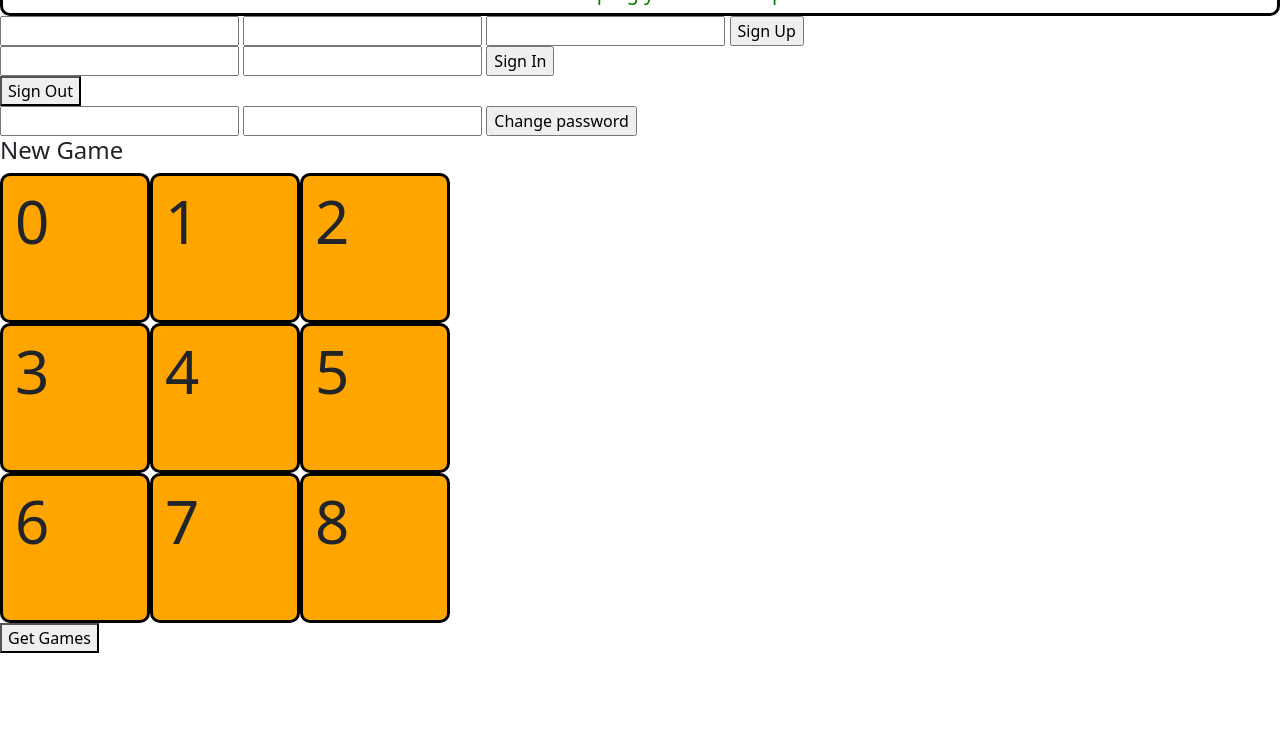
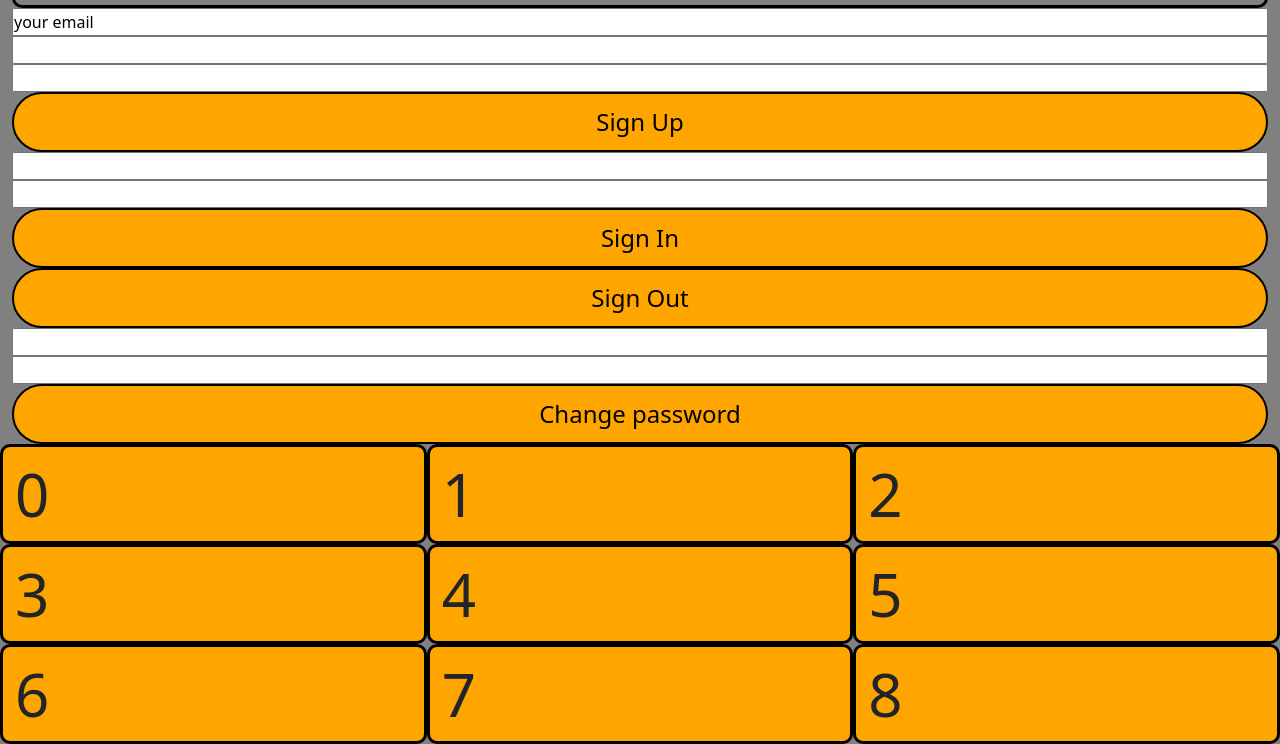
Before and after one commit to mindmarine/tictactoe-isabella, a website built with webpack: page index.html in a window 1280 px wide. Shown: the part 78-822 px from the top of the page. Before the commit the page ends 800 px from the top, so only its background shows below. Built offline with nearby package versions, Linux system fonts and the light colour scheme.

Commit message:
Working on the UX aka the uggly and the bad

```diff
--- a/app/auth/events.js
+++ b/app/auth/events.js
@@ -150,7 +150,7 @@ const checkIfWeHaveAWinner = function (gameProgress) {
 
   // check first diagonal
   for (let d = 0; d < 3; d++) {
-    checkArray[d - 1] = gameProgress[(d - 1) * 3 + d]
+    checkArray[d] = gameProgress[d === 0 ? 0 : Math.pow(2, d + 1)]
   }
   if (Math.abs(sumArray(checkArray)) === 3) {
     storeGameUpdate()
--- a/app/auth/ui.js
+++ b/app/auth/ui.js
@@ -59,7 +59,7 @@ const onChangePasswordFailure = function () {
 // game related code
 const onCreateGameSuccess = function (response) {
   $('#status').text('A new game was started')
-  $('.square').html('')
+  $('.square').text('')
   // console.log(response)
   // console.log(response.game._id)
   store.gameId = response.game._id
--- a/app/styles/index.scss
+++ b/app/styles/index.scss
@@ -1,4 +1,33 @@
 @import '~bootstrap/scss/bootstrap';
+
+* {
+    margin: 0;
+    padding: 0;
+}
+
+body {
+  overflow: hidden;
+}
+
+.container {
+  flex: display;
+  flex-direction: column;
+  background-color: grey;
+  min-height: 100%;
+  min-width: 100%;
+  // max-width: calc(max(vh,hh));
+}
+
+.top {
+  flex: 1;
+}
+
+// body {
+//   display: flex;
+//   flex-direction: column;
+//   align-items: center;
+//   max-width: 100vh;
+// }
 
 .dashboard {
   border: solid black;
@@ -7,30 +36,86 @@
   text-align: center;
 }
 
+nav {
+  display: flex;
+  flex-direction: row;
+  // flex-wrap: wrap;
+  align-content: center;
+  align-self: flex-end;
+}
+
+#sign-up {
+  display: flex;
+  flex-direction: column;
+  // border-radius: 10px;
+  min-width: calc(100%/4);
+}
+
+#sign-in {
+  display: flex;
+  flex-direction: column;
+  // border-radius: 10px;
+  min-width: calc(100%/4);
+}
+
+#support-sign-out {
+  display: flex;
+  flex-direction: column;
+  // border-radius: 10px;
+  min-width: calc(100%/4);
+}
+
+#change-password {
+  display: flex;
+  flex-direction: column;
+  min-width: calc(100%/4);
+}
+
+.nav-button {
+  background-color: orange;
+  border: 2px solid black;
+  border-radius: 30px;
+  min-height: 60px;
+  font-size: calc(100%/2*3);
+}
+
 h1 {
-  background-color: orange;
+  background-color: black;
+  max-width: 100%;
   text-align: center;
+  color: orange;
+  margin: 0;
+}
+
+.board {
+  flex-direction: row;
+  height: calc(vh * 3 / 4);
+  align-content: center;
 }
 
 .square {
-  display: flex;
   border: solid black;
   border-radius: 10px;
-  max-width: 150px;
+  min-height: 100px;
+  // max-width: 250px;
   // min-width: 200px;
-  height: 150px;
+  height: calc(100%/3);
   background-color: orange;
   align-content: center;
   font-size: 60px;
   user-select: none;
 }
 
-.board {
-  margin: auto;
-  height: 450px;
-  align-self: center;
-}
-
 #create-game {
   display: none;
 }
+
+#get-games {
+  display: none;
+}
+
+.form-label {
+  display: inline-block;
+  width: 150;
+  text-align: right;
+}
--- a/index.html
+++ b/index.html
@@ -16,21 +16,33 @@
       </style>
     </head>
     <body>
+    <!-- Start of the container div -->
+      <div class="container">
+
+        <!-- Game Title -->
+        <div class="top">
           <h1>Tic Tac Toe for Isabella</h1>
+        </div>
 
+        <!-- Auth & dashboard -->
+        <div class="auth-dash">
           <div class="dashboard">
             <h5>we are keeping you in the loop</h5>
             <h2 id="status"></h2>
           </div>
 
           <!-- User actions -->
+
+          <!-- Navigation -->
+          <div class="navigation">
           <!-- Sign Up -->
           <!-- <h3>Sign Up</h3> -->
           <form id="sign-up">
-      <input name="credentials[email]" type="text" autocomplete="off">
+            <!-- <label class="form-label">your username</label> -->
+            <input name="credentials[email]" type="text" value="your email" autocomplete="off">
             <input name="credentials[password]" type="password" autocomplete="off">
             <input name="credentials[password_confirmation]" type="password" autocomplete="off">
-      <input type="submit" value="Sign Up">
+            <input type="submit" value="Sign Up" class="nav-button">
           </form>
 
           <!-- Sign In -->
@@ -38,26 +50,40 @@
           <form id="sign-in">
             <input name="credentials[email]" type="text" autocomplete="off">
             <input name="credentials[password]" type="password" autocomplete="off">
-      <input type="submit" value="Sign In">
+            <input type="submit" value="Sign In" class="nav-button">
           </form>
 
           <!-- Sign Out -->
           <!-- <h3>Sign Out</h3> -->
-    <button id="sign-out" type="button">Sign Out</button>
+          <div id="support-sign-out">
+            <button id="sign-out" type="button" class="nav-button">Sign Out</button>
+          </div>
 
           <!-- Change password -->
           <!-- <h3>Change password</h3> -->
           <form id="change-password">
             <input name="passwords[old]" type="password">
             <input name="passwords[new]" type="password">
-      <input type="submit" value="Change password">
+            <input type="submit" value="Change password" class="nav-button">
           </form>
 
           <!-- Game Actions -->
-    <h4>New Game</h4>
-    <button id="create-game" type="button">Start New Game</button>
 
-    <div class="container-fluid board">
+          <!-- <h4>Get Games</h4> -->
+          <button id="get-games" type="button" class="nav-button">Get Games</button>
+          <div id="show-games">
+
+            <!-- <h4>New Game</h4> -->
+            <button id="create-game" type="button" class="nav-button">Start New Game</button>
+          </div>
+      <!-- End div Auth & dashboard -->
+      </div>
+      </div>
+
+
+
+    <!-- Start of the board -->
+    <div class="board">
     <div class="row board-row">
       <div data-cell-index="0" class="col-4 square"> 0 </div>
       <div data-cell-index="1" class="col-4 square"> 1 </div>
@@ -75,11 +101,7 @@
     </div>
     </div>
 
-    <!-- <h4>Get Games</h4> -->
-    <button id="get-games" type="button">Get Games</button>
-    <div id="show-games">
-
     </div>
-
+    <!-- End of the container div -->
     </body>
 </html>
```
Lines whose indentation alone changed are shown as unchanged.
